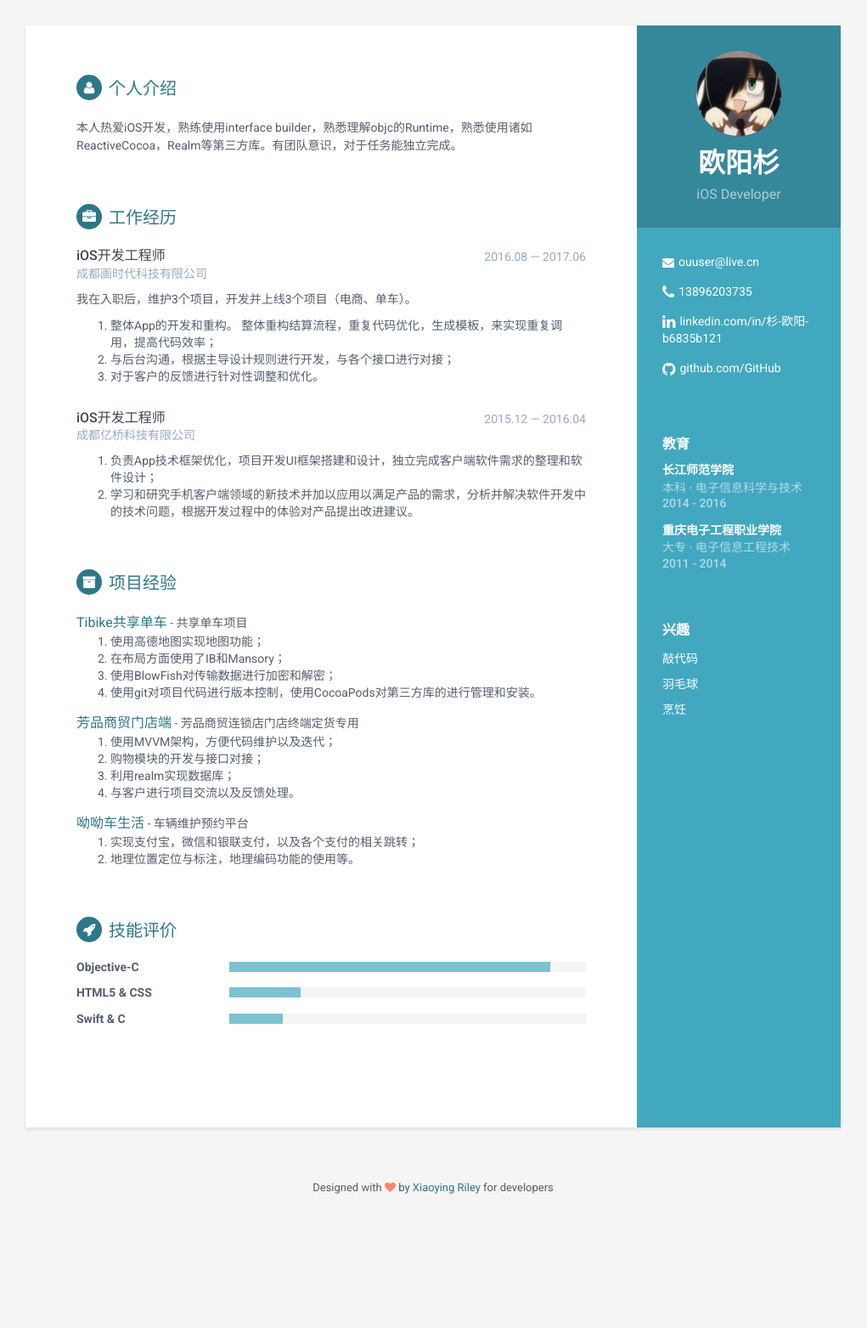
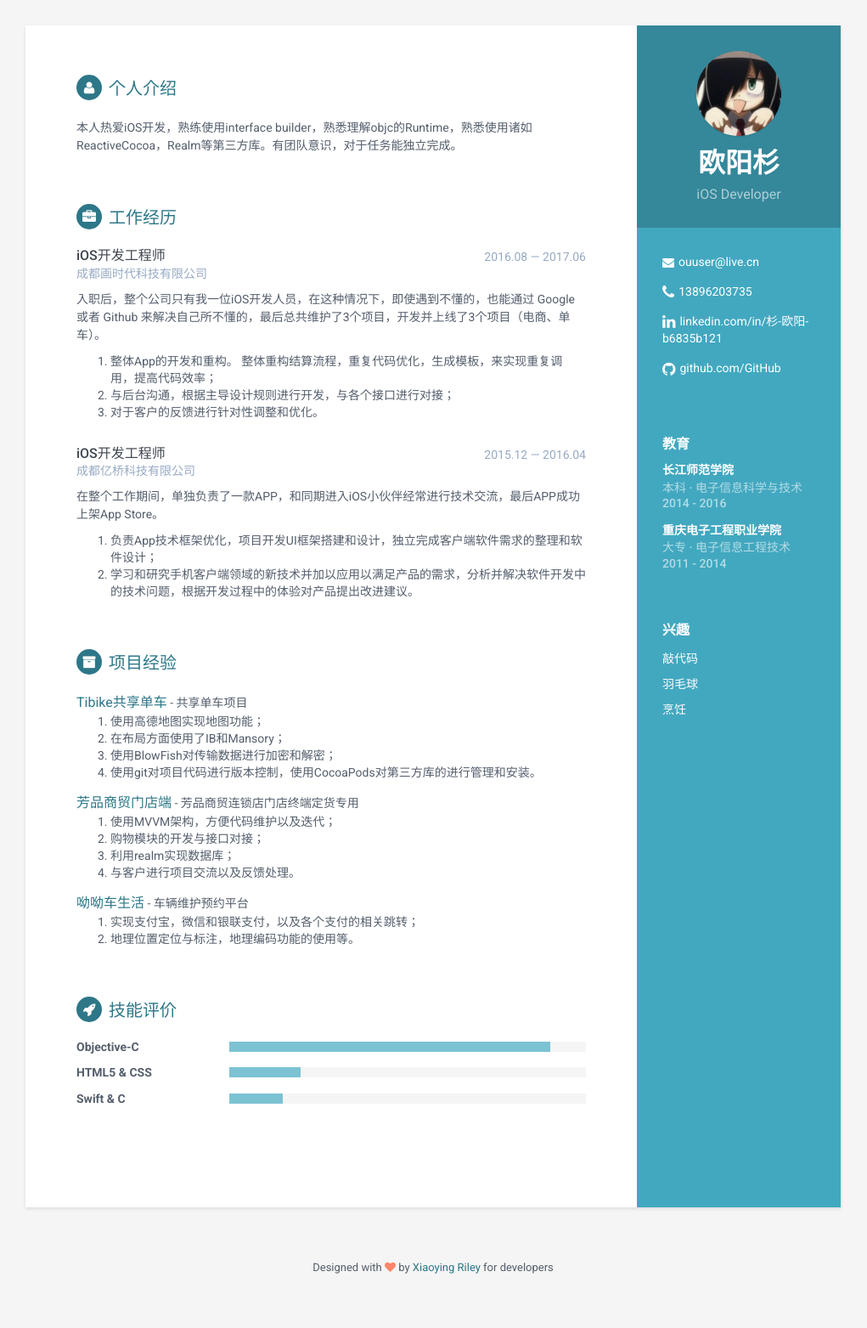
Before and after one commit to OYcedar/Resume, a Jekyll site: the page built from index.html, in a window 1280 px wide. Shown: the whole page at 85% size, without its empty margins (130-1151 px from the left). Built offline with Jekyll 4.4.1, drawn with Linux system fonts in a browser that asks for light colours; before the commit the page ends 1469 px from its top, so only the background shows below that.

Commit message:
ex update

```diff
--- a/_includes/experience.html
+++ b/_includes/experience.html
@@ -10,7 +10,7 @@
                         <div class="company">成都画时代科技有限公司</div>
                     </div><!--//meta-->
                     <div class="details">
-                        <p>我在入职后，维护3个项目，开发并上线3个项目（电商、单车）。</p>
+                        <p>入职后，整个公司只有我一位iOS开发人员，在这种情况下，即使遇到不懂的，也能通过 Google 或者 Github 来解决自己所不懂的，最后总共维护了3个项目，开发并上线了3个项目（电商、单车）。</p>
                         <ol>
                             <li>整体App的开发和重构。 整体重构结算流程，重复代码优化，生成模板，来实现重复调用，提高代码效率；</li>
                             <li>与后台沟通，根据主导设计规则进行开发，与各个接口进行对接；</li>
@@ -28,6 +28,7 @@
                         <div class="company">成都亿桥科技有限公司</div>
                     </div><!--//meta-->
                     <div class="details">
+                        <p>在整个工作期间，单独负责了一款APP，和同期进入iOS小伙伴经常进行技术交流，最后APP成功上架App Store。</p>
                         <ol>
                             <li>负责App技术框架优化，项目开发UI框架搭建和设计，独立完成客户端软件需求的整理和软件设计；</li>
                             <li>学习和研究手机客户端领域的新技术并加以应用以满足产品的需求，分析并解决软件开发中的技术问题，根据开发过程中的体验对产品提出改进建议。</li>
```
